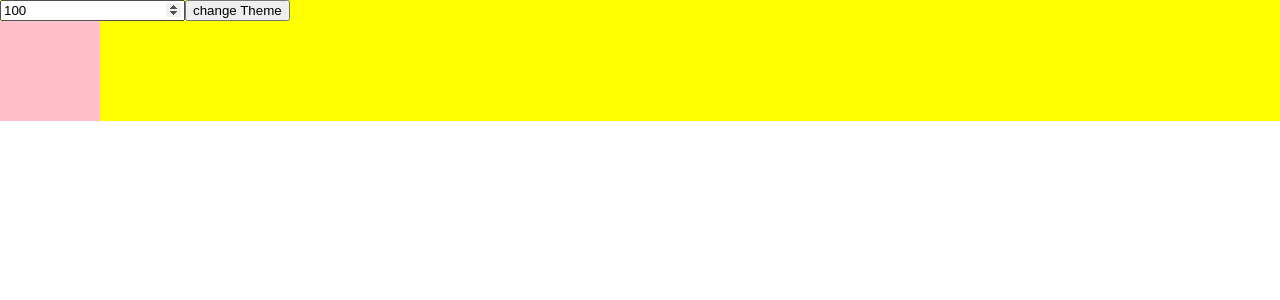
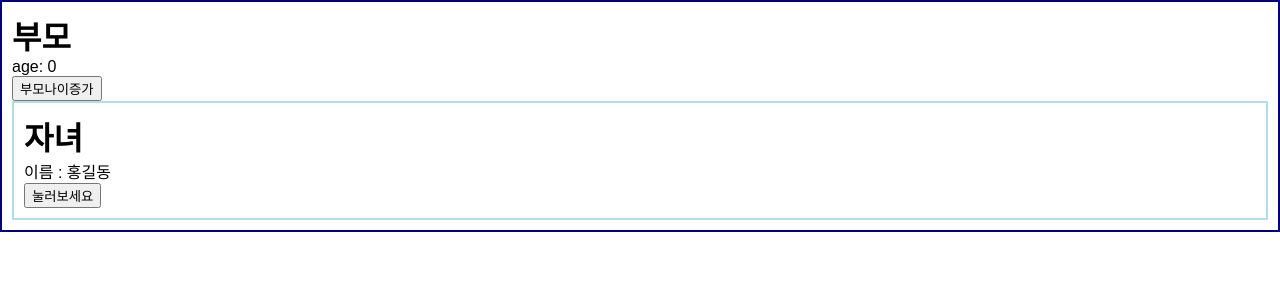
Before and after one commit to Lee-Sang-Beom/study_react_hook, a React (Create React App) app: page / in a window 1280 px wide. Shown: the top 300 px of the page. Built offline with nearby package versions, Linux system fonts and the light colour scheme.

Commit message:
use React.memo

```diff
--- a/src/App.js
+++ b/src/App.js
@@ -1,49 +1,55 @@
 import logo from "./logo.svg";
 import "./App.css";
-import { useState, useReducer, useEffect, useCallback } from "react";
-import Box from "./Box";
+import { useState, useReducer, useEffect, useCallback, useMemo } from "react";
+import Child from "./child";
 
 function App() {
-  const [size, setSize] = useState(100);
-  const [isDark, setIsDark] = useState(false);
+  /*
+   react에서, state변경될때마다 렌더링됨.
+   state변경시, app 컴포넌트도 렌더링되고, 그 자식컴포넌트들도 다시 렌더링
+  */
+  const [parentAge, setParentAge] = useState(0);
 
   /*
-   - 아래처럼 하면, changeTheme 버튼으로 인한 재 렌더링으로,
-     app()이 재호출되면서 createBoxStyle이 재초기화 됨.
+  - obj는 js에서 원시타입이 아님. 변수 안에 메모리주소가 저장되기 때문에
+    렌더링될때마다 app()이 다시 호출되고, 그때마다 변수에는 다른 메모리주소가 저장.
 
-   - 함수객체가 createBoxStyle이기때문에 메모리주소가 달라져,
-     다른값으로 생각하기 때문에 Box.js의 useEffect가 실행됨
+  - 그렇기 때문에 props인 name에 변화가 있다고 판단함 (react.memo의 효과를 얻기 힘듬)
 
-   - 이렇게 불필요한 함수의 재렌더링을 막기위해 useCallback사용
+  - obj 자체를 변수에 대입하는 것은 useMemo.
+    함수를 변수에 대입하는 객체의 형식은 useCallback
+
+  const name = useMemo(() => {
+    return {
+      lastName: "홍",
+      firstName: "길동",
+    };
+  }, []);
   */
 
-  // const createBoxStyle = () => {
-  //   return {
-  //     backgroundColor: "pink",
-  //     width: `${size}px`,
-  //     height: `${size}px`,
-  //   };
-  // };
+  /*
+   - 부모 컴포넌트에서 부모나이증가 버튼을 누르는 행위는 자식컴포넌트에 영향x
+     하지만, 자식컴포넌트의 console.log가 호출되는 것을 보아하니, 자식컴포넌트 재렌더링되는 것을 확인가능
 
-  const createBoxStyle = useCallback(()=>{
-    return {
-          backgroundColor: "pink",
-          width: `${size}px`,
-          height: `${size}px`,
-        };
-  },[size])
+   - 함수 또한 obj이기 때문임. 즉, 부모 컴포넌트의 재렌더링에 따라, tellMe()의 메모리주소가 변경되기 때문에 props가 변화되었다고 인식하는 것임
+   - 함수는 useCallback으로 memorization 가능
+  */
+
+  // const tellMe = () => {console.log('hello')}
+  const tellMe = useCallback(()=>{ return console.log('hello')},[]);
+
+  const incrementParentAge = () => {
+    setParentAge(parentAge + 1);
+  };
+
+  console.log("부모 컴포넌트가 렌더링 되었어요");
 
   return (
-    <div style={{
-      backgroundColor : isDark ? "black" : "yellow",
-    }}>
-      <input
-        type="number"
-        value={size}
-        onChange={(e) => setSize(e.target.value)}
-      />
-      <button onClick={()=>setIsDark(!isDark)}>change Theme</button>
-      <Box createBoxStyle={createBoxStyle} />
+    <div style={{ border: "2px solid navy", padding: "10px" }}>
+      <h1>부모</h1>
+      <p>age: {parentAge}</p>
+      <button onClick={incrementParentAge}>부모나이증가</button>
+      <Child name={'홍길동'} tellMe={tellMe}/>
     </div>
   );
 }
--- /dev/null
+++ b/src/child.js
@@ -0,0 +1,18 @@
+import {memo} from "react"
+
+const Child = ({ name, tellMe }) => {
+  console.log("자식 컴포넌트가 렌더링 되었어요"); // name, age변경이 없을경우 굳이 제랜더링 될필요없음
+  return (
+    <div style={{ border: "2px solid powderblue", padding: "10px" }}>
+      <h1>자녀</h1>
+      <p>이름 : {name}</p>
+      <button onClick = {tellMe}> 눌러보세요 </button>
+    </div>
+  );
+}
+
+export default memo(Child);
+
+// app.js에서 사용된 child 컴포넌트는 react.memo로 최적화됨 -> memo(Child)
+// 렌더링 상황때마다 prop check라는 걸 함.
+// prop 변화가 없으면 이전 렌더링된 컴포넌트 결과를 재사용
```
Also changed, not shown: React.memo.txt (added), src/component/Box.js (renamed from src/Box.js).
